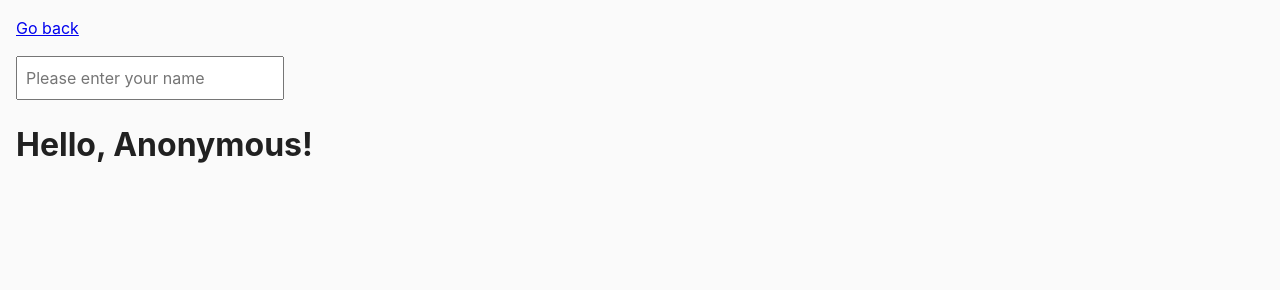
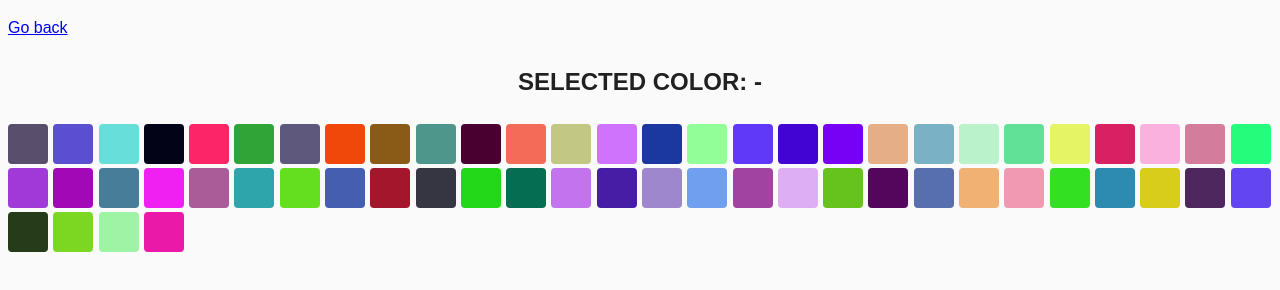
Before and after one commit to Alex2013GitHub/js-is-available, a plain HTML site: page src/src/task-05.html in a window 1280 px wide. Drawn offline with Linux system fonts and the light colour scheme.

Commit message:
Selected_color

```diff
--- a/src/src/js/task-05.js
+++ b/src/src/js/task-05.js
@@ -1,31 +1,44 @@
-// Напиши скрипт который, при наборе текста в инпуте input#name-input (событие input), подставляет его текущее значение в span#name-output. Если инпут пустой, в спане должна отображаться строка "Anonymous".
+const colorPalette = document.querySelector('.color-palette');
+const output = document.querySelector('.output');
 
-// <input type="text" id="name-input" placeholder="Please enter your name" />
-// <h1>Hello, <span id="name-output">Anonymous</span>!</h1>
+colorPalette.addEventListener('click', selectColor);
 
-const input = document.querySelector('#name-input');
-const output = document.querySelector('#name-output');
+// This is where delegation «magic» happens
 
-// console.log(input);
-// console.log(output);
+function selectColor(event) {
+  if (event.target.nodeName !== 'BUTTON') {
+    return;
+  }
 
-// textInputRef.addEventListener('input', onChangeTextInput);
+  const selectColor = event.target.dataset.color;
+  output.textContent = `Selected color: - ${selectColor}`;
+  output.style.color = selectColor;
+}
 
-// function onChangeTextInput({ currentTarget: { value } }) {
-//   textOutputRef.textContent = !value ? 'Anonymous' : value;
-// }
+// Some helper functions to render palette items
 
-input.addEventListener('input', event => {
-  if (input.textContent.length === '') {
-    output.textContent = 'Anonymous';
+createPaletteItems();
+
+function createPaletteItems() {
+  const items = [];
+  for (let i = 0; i < 60; i++) {
+    const color = getRandomColor();
+    const item = document.createElement('button');
+    item.type = 'button';
+    item.dataset.color = color;
+    item.style.backgroundColor = color;
+    item.classList.add('item');
+    items.push(item);
   }
-  output.textContent = event.currentTarget.value;
-});
+  colorPalette.append(...items);
+}
 
-// outputRef.textContent =
-//   event.currentTarget.value === '' ? 'Anonymous' : event.currentTarget.value;
+function getRandomColor() {
+  return `#${getRandomHex()}${getRandomHex()}${getRandomHex()}`;
+}
 
-// input.addEventListener('input', event => {
-//   outputRef.textContent =
-//     event.currentTarget.value === '' ? 'Anonymous' : event.currentTarget.value;
-// });
+function getRandomHex() {
+  return Math.round(Math.random() * 256)
+    .toString(16)
+    .padStart(2, '0');
+}
--- a/src/src/task-05.html
+++ b/src/src/task-05.html
@@ -8,10 +8,44 @@
     <link rel="stylesheet" href="css/common.css" />
   </head>
   <body>
+    <style>
+      body {
+        margin: 8px;
+        font-family: sans-serif;
+      }
+
+      .output {
+        text-align: center;
+        text-transform: uppercase;
+        font-size: 24px;
+        font-weight: 700;
+      }
+
+      .color-palette {
+        display: grid;
+        grid-template-columns: repeat(auto-fit, minmax(40px, 1fr));
+        gap: 4px;
+      }
+
+      .color-palette .item {
+        padding: 0;
+        margin: 0;
+        border: none;
+        border-radius: 4px;
+        width: 40px;
+        height: 40px;
+        cursor: pointer;
+        transition: transform 250ms ease-in-out;
+      }
+
+      .color-palette .item:hover {
+        transform: scale(1.1);
+      }
+    </style>
     <p><a href="index.html">Go back</a></p>
 
-    <input type="text" id="name-input" placeholder="Please enter your name" />
-    <h1>Hello, <span id="name-input">Anonymous</span>!</h1>
+    <p class="output">Selected color: -</p>
+    <div class="color-palette"></div>
 
     <script src="js/task-05.js" type="module"></script>
   </body>
```
